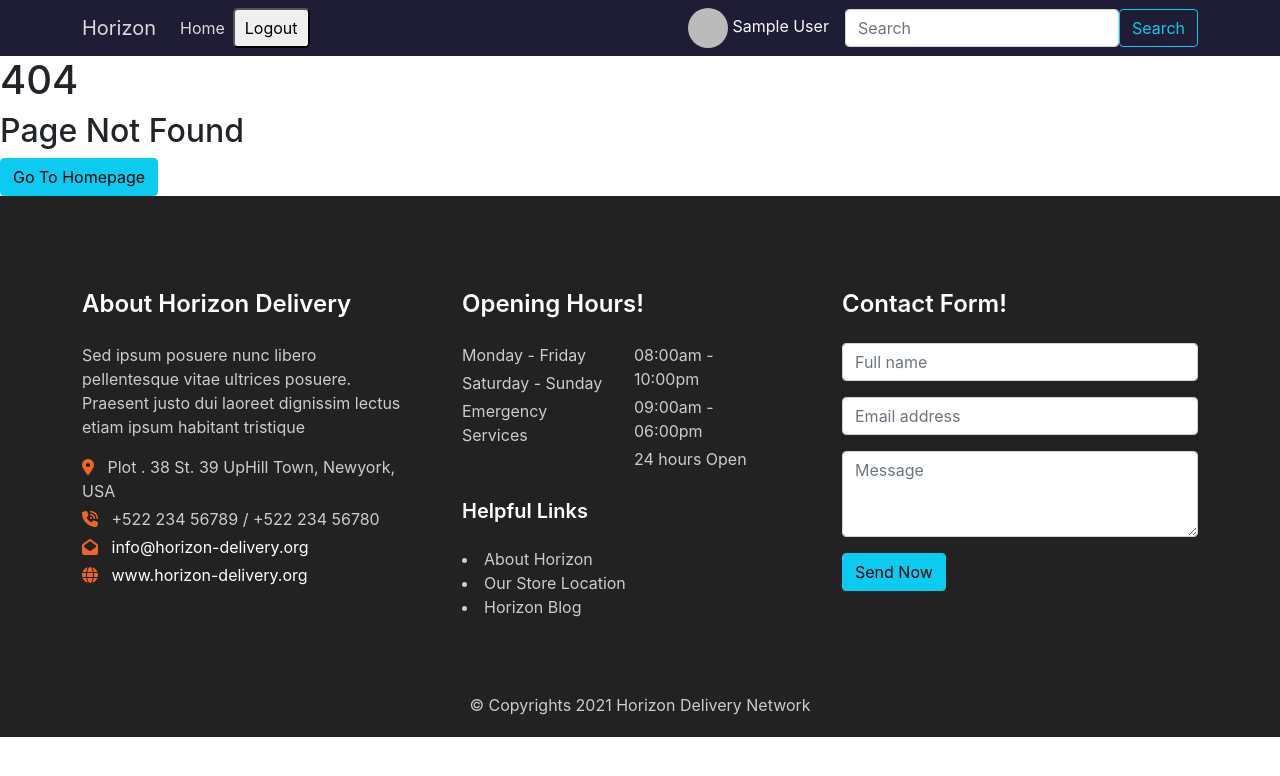
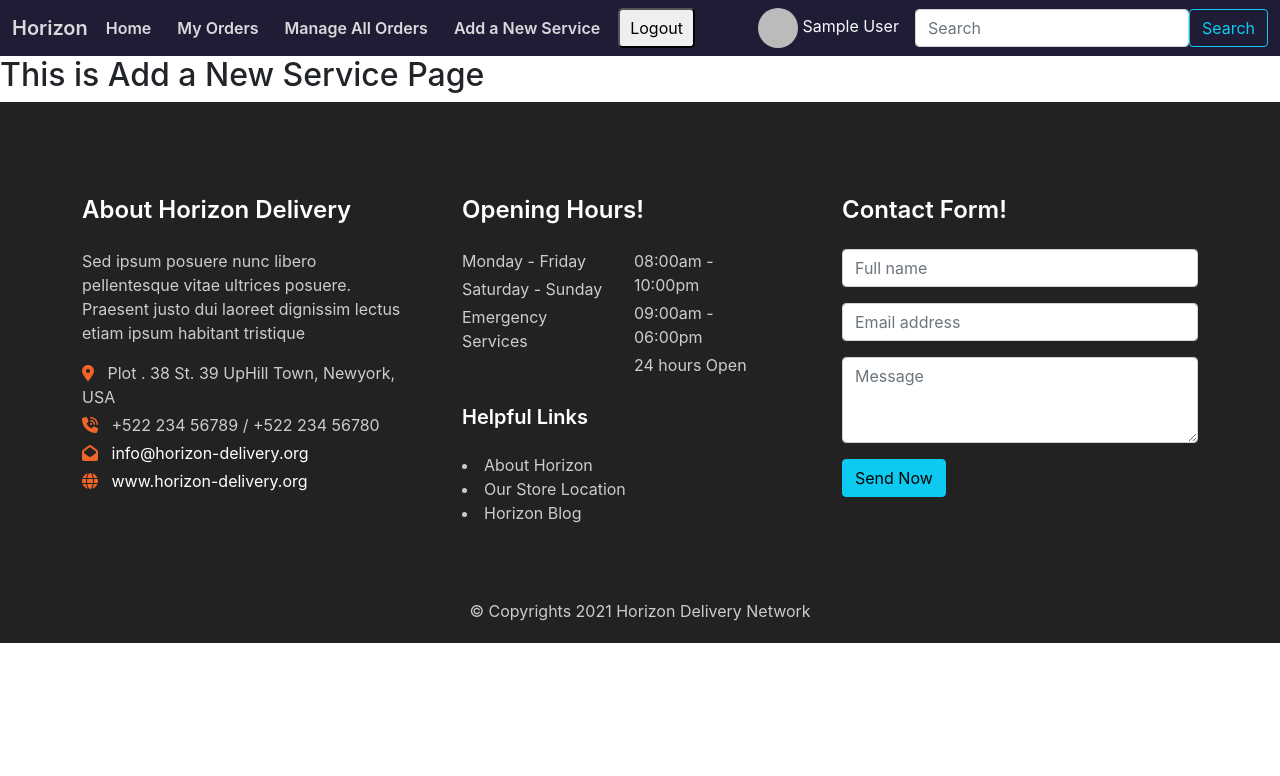
Before and after one commit to sisrafilss/horizon-delivery-client, a React (Create React App) app: page /add-a-new-service in a window 1280 px wide. Shown: the top 776 px of the page. Built offline with nearby package versions, Linux system fonts and the light colour scheme; no server answers; sample sign-in values are in the browser's storage.

Commit message:
a few more route added for logged in user

```diff
--- a/src/App.js
+++ b/src/App.js
@@ -8,6 +8,9 @@ import Footer from "./pages/Shared/Footer/Footer/Footer";
 import PlaceOrder from "./pages/PlaceOrder/PlaceOrder";
 import PrivatRoute from "./PrivatRoute/PrivatRoute";
 import NotFoundPage from "./pages/NotFoundPage/NotFoundPage";
+import MyOrders from "./pages/MyOrders/MyOrders";
+import ManageAllOrders from "./pages/ManageAllOrders/ManageAllOrders";
+import AddANewService from "./pages/AddANewService/AddANewService";
 
 function App() {
   return (
@@ -27,6 +30,15 @@ function App() {
           <PrivatRoute path="/placeOrder/:id">
             <PlaceOrder />
           </PrivatRoute>
+          <PrivatRoute path="/my-orders">
+            <MyOrders />
+          </PrivatRoute>
+          <PrivatRoute path="/manage-all-orders">
+            <ManageAllOrders />
+          </PrivatRoute>
+          <PrivatRoute path="/add-a-new-service">
+            <AddANewService />
+          </PrivatRoute>
           <Route path="*">
             <NotFoundPage />
           </Route>
--- /dev/null
+++ b/src/pages/AddANewService/AddANewService.js
@@ -0,0 +1,11 @@
+import React from 'react';
+
+const AddANewService = () => {
+    return (
+        <div>
+            <h2>This is Add a New Service Page</h2>
+        </div>
+    );
+};
+
+export default AddANewService;
--- /dev/null
+++ b/src/pages/ManageAllOrders/ManageAllOrders.js
@@ -0,0 +1,11 @@
+import React from 'react';
+
+const ManageAllOrders = () => {
+    return (
+        <div>
+            <h2>This is Manage All Orders Page!</h2>
+        </div>
+    );
+};
+
+export default ManageAllOrders;
--- /dev/null
+++ b/src/pages/MyOrders/MyOrders.js
@@ -0,0 +1,11 @@
+import React from 'react';
+
+const MyOrders = () => {
+    return (
+        <div>
+            <h2>This is My Orders Page</h2>
+        </div>
+    );
+};
+
+export default MyOrders;
--- a/src/pages/Shared/Header/Header.css
+++ b/src/pages/Shared/Header/Header.css
@@ -4,4 +4,9 @@
 
 .nav-item {
     color: rgba(245, 245, 245, 0.876) !important;
+    margin-right: 10px;
+    font-weight: 600;
 }
+.nav-item:hover {
+    color: rgb(245, 245, 245) !important;
+}
--- a/src/pages/Shared/Header/Header.js
+++ b/src/pages/Shared/Header/Header.js
@@ -17,8 +17,8 @@ const Header = () => {
   return (
     <div>
       <Navbar className="navbar-bg" expand="lg">
-        <Container>
-          <Navbar.Brand className="nav-item" href="#home">
+        <Container fluid>
+          <Navbar.Brand as={Link} className="nav-item" to="/home">
             Horizon
           </Navbar.Brand>
           <Navbar.Toggle aria-controls="basic-navbar-nav" />
@@ -27,6 +27,23 @@ const Header = () => {
               <Nav.Link as={Link} className="nav-item" to="/home">
                 Home
               </Nav.Link>
+
+              {user.email && (
+                <Nav.Link as={Link} className="nav-item" to="/my-orders">
+                  My Orders
+                </Nav.Link>
+              )}
+              {user.email && (
+                <Nav.Link as={Link} className="nav-item" to="/manage-all-orders">
+                  Manage All Orders
+                </Nav.Link>
+              )}
+              {user.email && (
+                <Nav.Link as={Link} className="nav-item" to="/add-a-new-service">
+                  Add a New Service
+                </Nav.Link>
+              )}
+
               {user.email ? (
                 <button
                   onClick={logOut}
```
